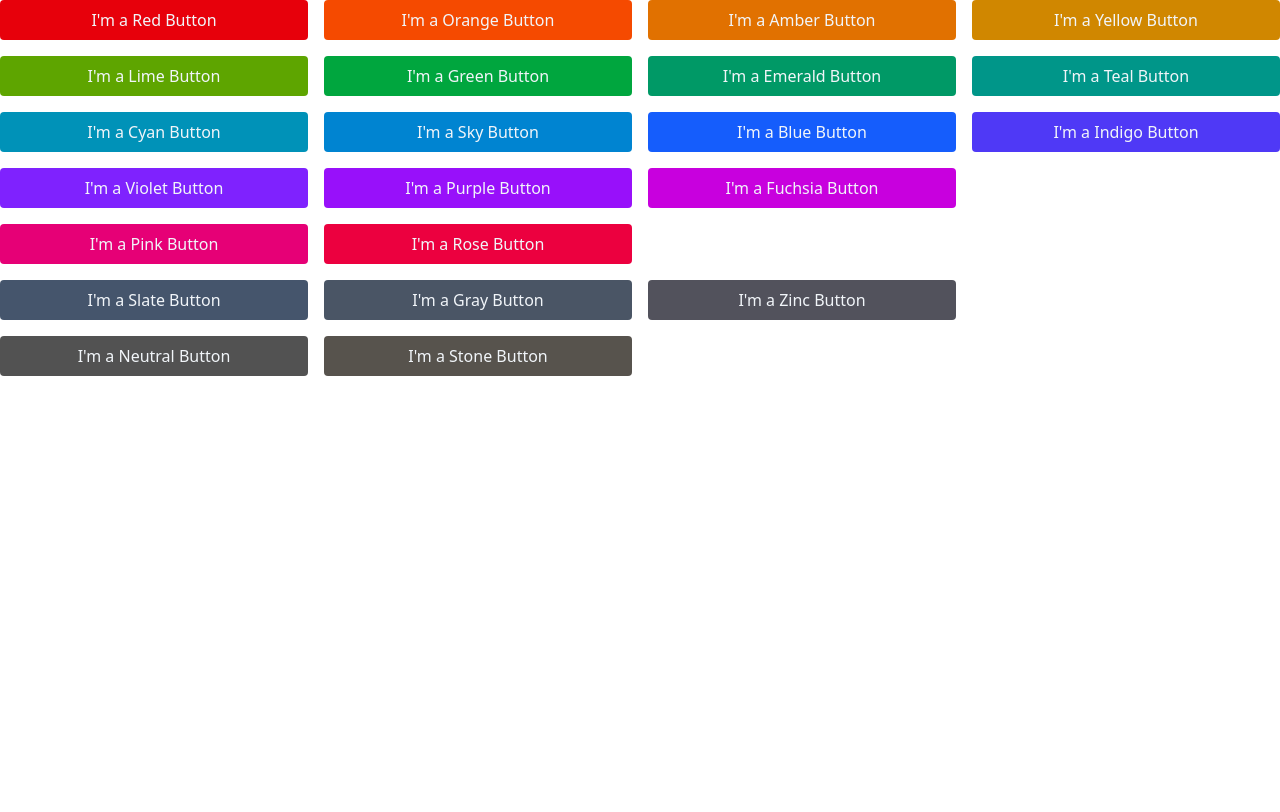
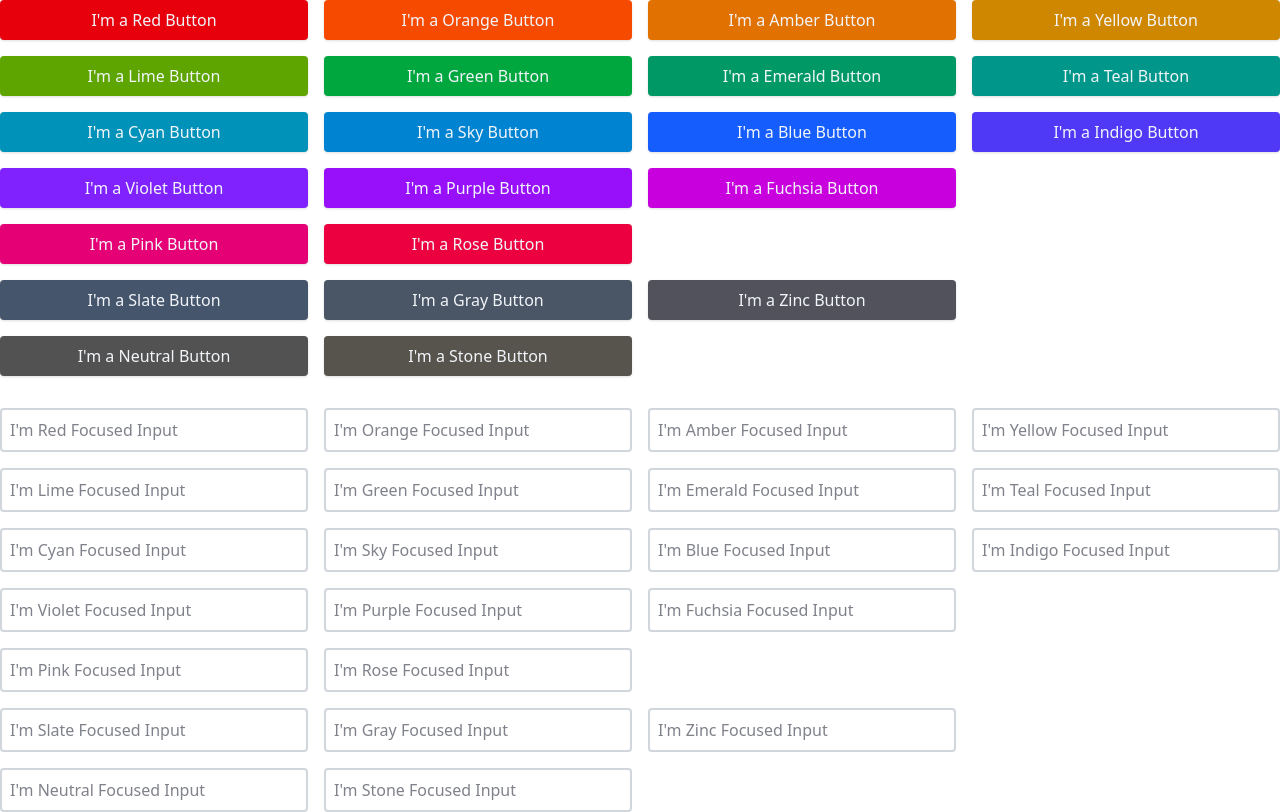
Before and after one commit to afilhodaniel/react-tailwindcss-components, a React app: page / in a window 1280 px wide. Built offline with nearby package versions, Linux system fonts and the light colour scheme.

Commit message:
Add FormInput component

```diff
--- a/src/App.tsx
+++ b/src/App.tsx
@@ -1,8 +1,12 @@
-import { AmberButton, BlueButton, CyanButton, EmeraldButton, FuchsiaButton, GrayButton, GreenButton, IndigoButton, LimeButton, NeutralButton, OrangeButton, PinkButton, PurpleButton, RedButton, RoseButton, SkyButton, SlateButton, StoneButton, TealButton, VioletButton, YellowButton, ZincButton } from "./components";
+import {
+  AmberButton, BlueButton, CyanButton, EmeraldButton, FuchsiaButton, GrayButton, GreenButton, IndigoButton, LimeButton, NeutralButton, OrangeButton, PinkButton, PurpleButton, RedButton, RoseButton, SkyButton, SlateButton, StoneButton, TealButton, VioletButton, YellowButton, ZincButton,
+  RedInput, OrangeInput, AmberInput, YellowInput, LimeInput, GreenInput, EmeraldInput, TealInput, CyanInput, SkyInput, BlueInput, IndigoInput, VioletInput, PurpleInput, FuchsiaInput, PinkInput, RoseInput, SlateInput, GrayInput, ZincInput, NeutralInput, StoneInput
+} from "./components";
 
 export default function App() {
   return (
-    <div className="grid grid-cols-4 gap-4">
+    <>
+      <div className="grid grid-cols-4 gap-4 mb-8">
         <RedButton>I'm a Red Button</RedButton>
         <OrangeButton>I'm a Orange Button</OrangeButton>
         <AmberButton>I'm a Amber Button</AmberButton>
@@ -29,5 +33,33 @@ export default function App() {
         <NeutralButton>I'm a Neutral Button</NeutralButton>
         <StoneButton>I'm a Stone Button</StoneButton>
       </div>
+      <div className="grid grid-cols-4 gap-4">
+        <RedInput type="number" placeholder="I'm Red Focused Input" />
+        <OrangeInput placeholder="I'm Orange Focused Input" />
+        <AmberInput type="email" placeholder="I'm Amber Focused Input" />
+        <YellowInput type="search" placeholder="I'm Yellow Focused Input" />
+        <LimeInput placeholder="I'm Lime Focused Input" />
+        <GreenInput placeholder="I'm Green Focused Input" />
+        <EmeraldInput placeholder="I'm Emerald Focused Input" />
+        <TealInput placeholder="I'm Teal Focused Input" />
+        <CyanInput placeholder="I'm Cyan Focused Input" />
+        <SkyInput placeholder="I'm Sky Focused Input" />
+        <BlueInput placeholder="I'm Blue Focused Input" />
+        <IndigoInput placeholder="I'm Indigo Focused Input" />
+        <VioletInput placeholder="I'm Violet Focused Input" />
+        <PurpleInput placeholder="I'm Purple Focused Input" />
+        <FuchsiaInput placeholder="I'm Fuchsia Focused Input" />
+        <div className="col-span-1"></div>
+        <PinkInput placeholder="I'm Pink Focused Input" />
+        <RoseInput placeholder="I'm Rose Focused Input" />
+        <div className="col-span-2"></div>
+        <SlateInput placeholder="I'm Slate Focused Input" />
+        <GrayInput placeholder="I'm Gray Focused Input" />
+        <ZincInput placeholder="I'm Zinc Focused Input" />
+        <div className="col-span-1"></div>
+        <NeutralInput placeholder="I'm Neutral Focused Input" />
+        <StoneInput placeholder="I'm Stone Focused Input" />
+      </div>
+    </>
   )
 }
--- a/src/components/Buttons.tsx
+++ b/src/components/Buttons.tsx
@@ -3,19 +3,18 @@ function CreateButton({
 }: {
   className: React.ComponentProps<"button">["className"]
 }) {
-  return function VariantButton({
-    onClick,
+  return ({
     classes,
-    children
+    children,
+    ...props
   }: {
-    onClick?: React.ComponentProps<"button">["onClick"],
     classes?: React.ComponentProps<"button">["className"],
     children: React.ReactNode
-  }) {
+  } & React.ComponentProps<"button">) => {
     return (
       <button
-        className={`transition-all duration-300 cursor-pointer py-2 px-3 rounded text-slate-100 ${className} ${classes}`}
-        onClick={onClick}
+        className={`transition-all duration-300 cursor-pointer py-2 px-3 rounded shadow text-slate-100 ${className} ${classes}`}
+        {...props}
       >
         {children}
       </button>
--- /dev/null
+++ b/src/components/Forms.tsx
@@ -0,0 +1,42 @@
+function CreateFormInput({
+  className
+}: {
+  className: React.ComponentProps<"input">["className"]
+}) {
+  return ({
+    classes,
+    ...props
+  }: {
+    classes?: React.ComponentProps<"input">["className"]
+  } & React.ComponentProps<"input">) => {
+    return (
+      <input
+        className={`transition-all duration-300 border-2 border-gray-300 text-slate-950 rounded p-2 ${className}`}
+        {...props}
+      />
+    )
+  }
+}
+
+export const RedInput = CreateFormInput({ className: "focus:border-red-500" })
+export const OrangeInput = CreateFormInput({ className: "focus:border-orange-500" })
+export const AmberInput = CreateFormInput({ className: "focus:border-amber-500" })
+export const YellowInput = CreateFormInput({ className: "focus:border-yellow-500" })
+export const LimeInput = CreateFormInput({ className: "focus:border-lime-500" })
+export const GreenInput = CreateFormInput({ className: "focus:border-green-500" })
+export const EmeraldInput = CreateFormInput({ className: "focus:border-emerald-500" })
+export const TealInput = CreateFormInput({ className: "focus:border-teal-500" })
+export const CyanInput = CreateFormInput({ className: "focus:border-cyan-500" })
+export const SkyInput = CreateFormInput({ className: "focus:border-sky-500" })
+export const BlueInput = CreateFormInput({ className: "focus:border-blue-500" })
+export const IndigoInput = CreateFormInput({ className: "focus:border-indigo-500" })
+export const VioletInput = CreateFormInput({ className: "focus:border-violet-500" })
+export const PurpleInput = CreateFormInput({ className: "focus:border-purple-500" })
+export const FuchsiaInput = CreateFormInput({ className: "focus:border-fuchsia-500" })
+export const PinkInput = CreateFormInput({ className: "focus:border-pink-500" })
+export const RoseInput = CreateFormInput({ className: "focus:border-rose-500" })
+export const SlateInput = CreateFormInput({ className: "focus:border-slate-500" })
+export const GrayInput = CreateFormInput({ className: "focus:border-gray-500" })
+export const ZincInput = CreateFormInput({ className: "focus:border-zinc-500" })
+export const NeutralInput = CreateFormInput({ className: "focus:border-neutral-500" })
+export const StoneInput = CreateFormInput({ className: "focus:border-stone-500" })
--- a/src/components/index.ts
+++ b/src/components/index.ts
@@ -11,3 +11,17 @@ export {
   GrayButton, ZincButton,
   NeutralButton, StoneButton
 } from "./Buttons";
+
+export {
+  RedInput, OrangeInput,
+  AmberInput, YellowInput,
+  LimeInput, GreenInput,
+  EmeraldInput, TealInput,
+  CyanInput, SkyInput,
+  BlueInput, IndigoInput,
+  VioletInput, PurpleInput,
+  FuchsiaInput, PinkInput,
+  RoseInput, SlateInput,
+  GrayInput, ZincInput,
+  NeutralInput, StoneInput
+} from "./Forms";
--- a/src/style.css
+++ b/src/style.css
@@ -1 +1,5 @@
 @import "tailwindcss";
+
+input {
+  outline: none;
+}
--- /dev/null
+++ b/src/types/types.ts
@@ -0,0 +1 @@
+export type ColorType = "red" | "orange";
```
Lines whose indentation alone changed are shown as unchanged.
